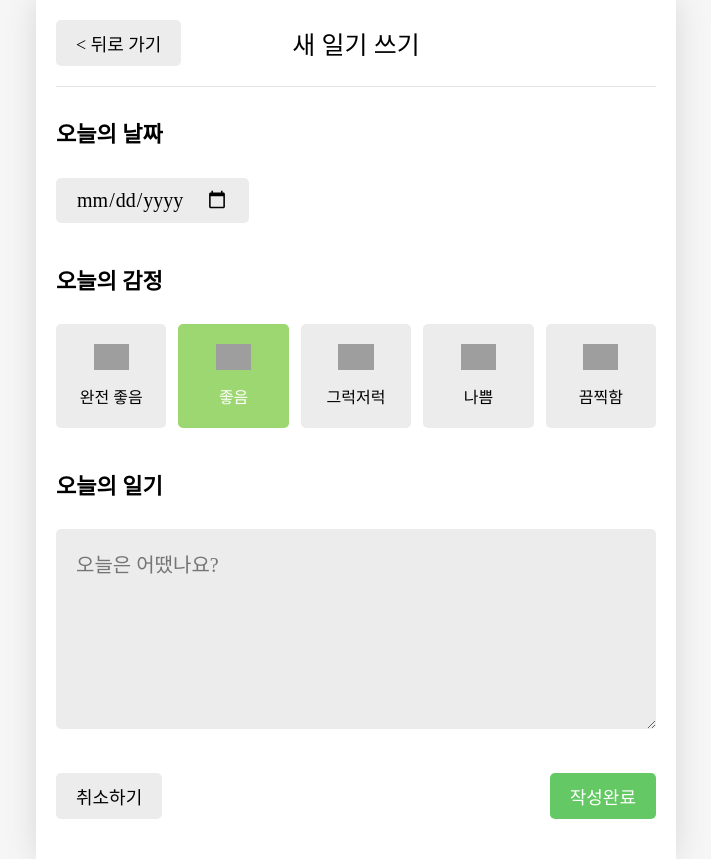
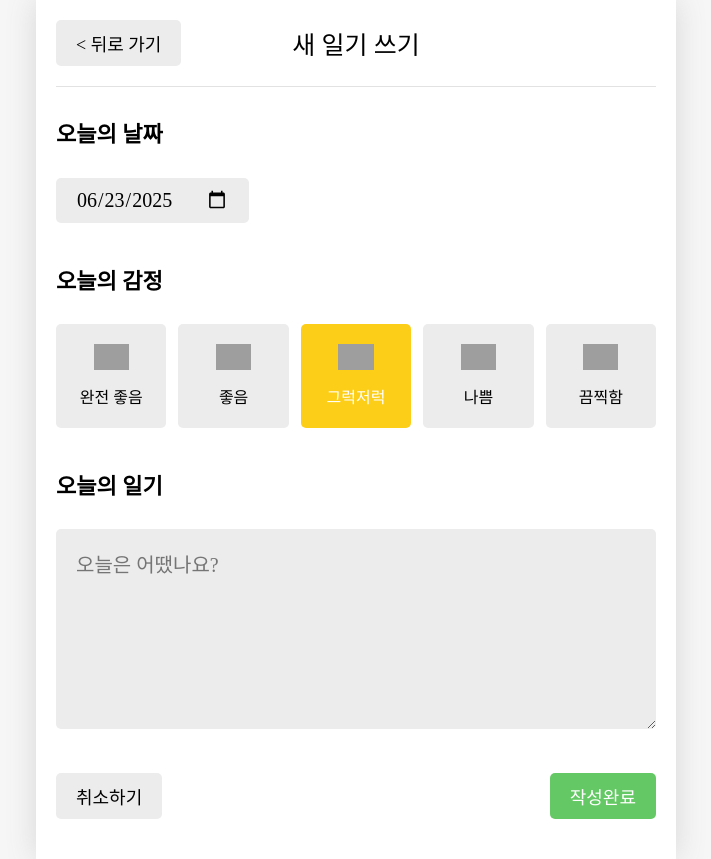
Before and after one commit to WooSangHwang/react, a React (Vite) app in the folder section12/: page /new in a window 1280 px wide. Shown: the whole page, without its empty margins (284-995 px from the left). Built offline with nearby package versions, Linux system fonts and the light colour scheme; grey boxes are pictures that could not be loaded; a web font is replaced by a local one.

Commit message:
new page

```diff
--- a/section12/src/components/Editor.jsx
+++ b/section12/src/components/Editor.jsx
@@ -1,6 +1,9 @@
 import "./Editor.css";
 import EmotionItem from "./EmotionItem";
 import Button from "./Button.jsx";
+import { useState } from "react";
+import { useNavigate } from "react-router-dom";
+
 const emotionList = [
   {
     emotionId: 1,
@@ -23,34 +26,89 @@
     emotionName: "끔찍함",
   },
 ];
-const Editor = () => {
-  const emotionId = 2;
+const getStringedDate = (targetDate) => {
+  let year = targetDate.getFullYear();
+  let month = targetDate.getMonth() + 1;
+  let date = targetDate.getDate();
+  if (month < 10) {
+    month = `0${month}`;
+  }
+  if (date < 10) {
+    date = `0${date}`;
+  }
+  return `${year}-${month}-${date}`;
+};
+const Editor = ({ onSubmit }) => {
+  const [input, setInput] = useState({
+    createdDate: new Date(),
+    emotionId: 3,
+    content: "",
+  });
+  const nav = useNavigate();
+
+  const onChangeInput = (e) => {
+    let name = e.target.name;
+    let value = e.target.value;
+    if (name === "createdDate") {
+      value = new Date(value);
+    }
+    setInput({
+      ...input,
+      [name]: value,
+    });
+  };
+
+  const onClickSubmitButton = () => {
+    onSubmit(input);
+  };
 
   return (
     <div className={"Editor"}>
       <section className={"date_section"}>
         <h4>오늘의 날짜</h4>
-        <input type="date" />
+        <input
+          name={"createdDate"}
+          onChange={onChangeInput}
+          type="date"
+          value={getStringedDate(input.createdDate)}
+        />
       </section>
       <section className={"emotion_section"}>
         <h4>오늘의 감정</h4>
         <div className={"emotion_list_wrapper"}>
           {emotionList.map((item) => (
             <EmotionItem
+              onClick={() =>
+                onChangeInput({
+                  target: {
+                    name: "emotionId",
+                    value: item.emotionId,
+                  },
+                })
+              }
               key={item.emotionId}
               {...item}
-              isSelected={item.emotionId === emotionId}
+              isSelected={item.emotionId === input.emotionId}
             />
           ))}
         </div>
       </section>
       <section className={"content_section"}>
         <h4>오늘의 일기</h4>
-        <textarea placeholder={"오늘은 어땠나요?"}></textarea>
+        <textarea
+          name="content"
+          value={input.content}
+          onChange={onChangeInput}
+          placeholder={"오늘은 어땠나요?"}
+        ></textarea>
       </section>
       <section className={"button_section"}>
-        <Button text={"취소하기"} />
-        <Button text={"작성완료"} type={"POSITIVE"} />
+        <Button onClick={() => nav(-1)} text={"취소하기"} />
+        <Button
+          onClick={onClickSubmitButton}
+          text={"작성완료"}
+          type={"POSITIVE"}
+        />
       </section>
     </div>
   );
--- a/section12/src/components/EmotionItem.jsx
+++ b/section12/src/components/EmotionItem.jsx
@@ -1,9 +1,10 @@
 import "./EmotionItem.css";
 import { getEmotionImage } from "../util/get-emotion-image.js";
 
-const EmotionItem = ({ emotionId, emotionName, isSelected }) => {
+const EmotionItem = ({ emotionId, emotionName, isSelected, onClick }) => {
   return (
     <div
+      onClick={onClick}
       className={`EmotionItem ${isSelected ? `EmotionItem_on_${emotionId}` : ""}`}
     >
       <img className={"emotion_img"} src={getEmotionImage(emotionId)} />
--- a/section12/src/pages/New.jsx
+++ b/section12/src/pages/New.jsx
@@ -1,14 +1,24 @@
 import Header from "../components/Header";
 import Button from "../components/Button";
 import Editor from "../components/Editor";
+import { useNavigate } from "react-router-dom";
+import { useContext } from "react";
+import { DiaryDispatchContext } from "../App.jsx";
+
 const New = () => {
+  const nav = useNavigate();
+  const { onCreate } = useContext(DiaryDispatchContext);
+  const onSubmit = (input) => {
+    onCreate(input.createdDate.getTime(), input.emotionId, input.content);
+    nav("/", { replace: true });
+  };
   return (
     <div>
       <Header
         title={"새 일기 쓰기"}
-        leftChild={<Button text={"< 뒤로 가기"} />}
+        leftChild={<Button onClick={() => nav(-1)} text={"< 뒤로 가기"} />}
       />
-      <Editor />
+      <Editor onSubmit={onSubmit} />
     </div>
   );
 };
```
